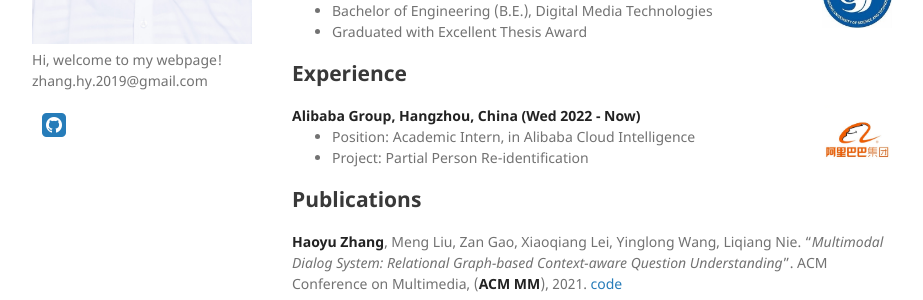
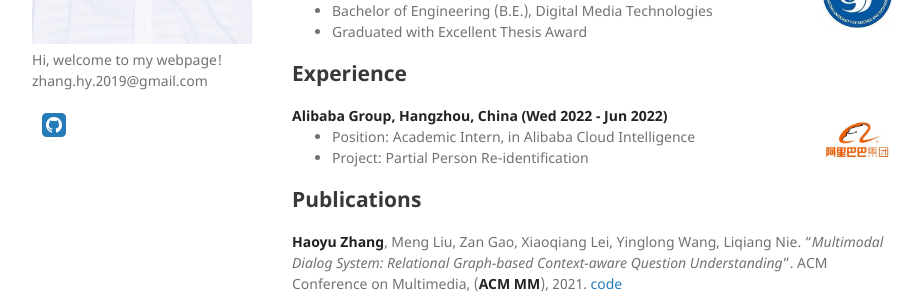
Before and after one commit to Hyu-Zhang/Hyu-Zhang.github.io, a Jekyll site: the page built from index.md, in a window 1280 px wide and 1068 px high. Shown: the part 373-673 px from the top of the window, without its empty margins (178-1101 px from the left). Built offline with Jekyll 4.4.1, drawn with Linux system fonts in a browser that asks for light colours; a style sheet for code colours, icons or effects is not loaded; our own code applies the rules of GitHub Pages for plain Markdown files.

Commit message:
Update index.md

```diff
--- a/index.md
+++ b/index.md
@@ -39,7 +39,7 @@
 ## Experience
 
 <div align="left">
-        <strong> Alibaba Group, Hangzhou, China  (Wed 2022 - Now) </strong>
+        <strong> Alibaba Group, Hangzhou, China  (Wed 2022 - Jun 2022) </strong>
           <a target="_blank" rel="external">
             <img border="0" src="alibaba_white.jpg" align="right" width="70">
           </a>
```
